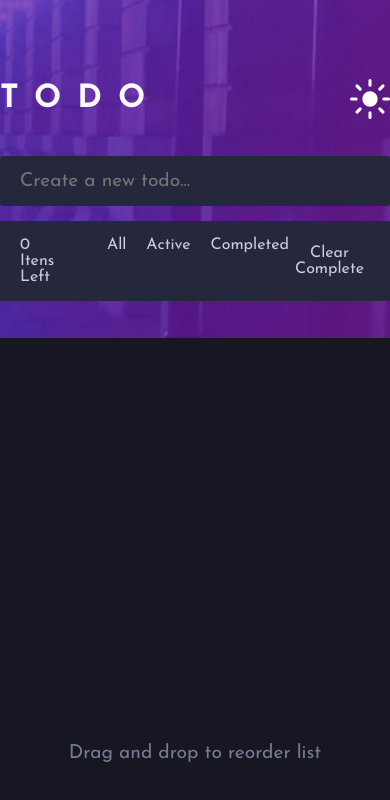
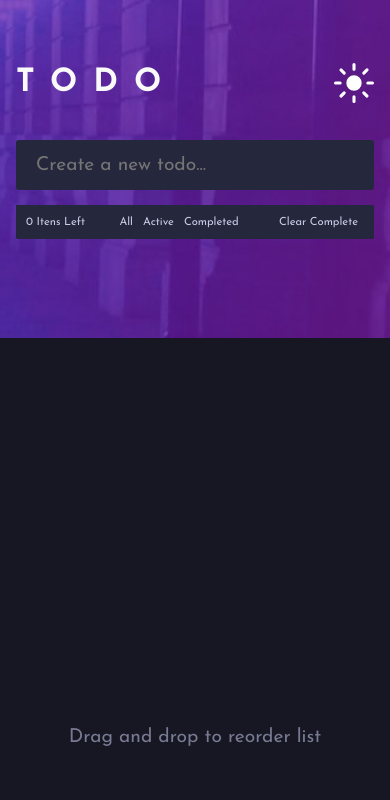
Before and after one commit to edvanbarbosa/todo-app-main, a React (Create React App) app: page / in a window 390 px wide. Shown: the top 800 px of the page. Built offline with nearby package versions, Linux system fonts and the light colour scheme.

Commit message:
LocalStorage and mobile version style

```diff
--- a/src/components/Main/AppContainer/AppContainer.module.scss
+++ b/src/components/Main/AppContainer/AppContainer.module.scss
@@ -8,6 +8,7 @@
     height: 100%;
     width: 600px;
     gap: 20px;
+    padding: 1em;
 
     &>p{
         font-size: 1.2rem;
--- a/src/components/Main/AppContainer/AppContent/Form/index.tsx
+++ b/src/components/Main/AppContainer/AppContent/Form/index.tsx
@@ -4,12 +4,11 @@ import {v4 as uuidv4} from 'uuid';
 import Itask from "../../../../../pages/types/Itask";
 
 interface IProps{
-  setTaskList: React.Dispatch<React.SetStateAction<Itask[]>>;
+  setTaskList: (tasks: () => Itask[]) => void;
   theme: "light" | "dark";
 }
 
 export default function Form({setTaskList, theme}: IProps){
-
   const [task, setTask] = useState<string>(""); // [valor, função de atualização]
 
   const addTask = (event: React.FormEvent<HTMLFormElement>) => {
--- a/src/components/Main/AppContainer/AppContent/List/index.tsx
+++ b/src/components/Main/AppContainer/AppContent/List/index.tsx
@@ -7,7 +7,7 @@ import { DragDropContext, Droppable } from "@hello-pangea/dnd";
 interface propsType {
   finishTask: (taskCompleted: Itask, action: boolean) => void;
   listForRender: Itask[];
-  setListForRender: React.Dispatch<React.SetStateAction<Itask[]>>;
+  setListForRender:  (tasks: () => Itask[]|Itask[]) => void;
   deleteTask: (taskToDelete: Itask) => void;
   filter: "all" | "active" | "completed";
   theme: "light" | "dark";
@@ -60,7 +60,7 @@ export default function List({
         result.destination.index
       );
 
-      setListForRender(items);
+      setListForRender(() =>items);
     }}>
       <Droppable droppableId="tasks" type="list" direction="vertical">
         {(provided) => (
--- a/src/components/Main/AppContainer/AppContent/ListWrapper/index.tsx
+++ b/src/components/Main/AppContainer/AppContent/ListWrapper/index.tsx
@@ -6,27 +6,26 @@ import style from "./ListWrapper.module.scss";
 
 interface IProps {
   tasks: Itask[];
-  setTaskList: React.Dispatch<React.SetStateAction<Itask[]>>;
+  setTaskList: (tasks: () => Itask[]) => void;
   theme: "light" | "dark";
 }
 
 export default function ListWrapper({ tasks, setTaskList, theme }: IProps) {
-  const [finished, setFinished] = useState<Itask>();
   const [filter, setFilter] = useState<"all" | "active" | "completed">("all"); //all, active, completed
+
   const finishOrResetTask = (taskCompleted: Itask, action: boolean) => {
     //taskCompleted é a task que foi completada, action é o valor que ela vai receber
-    setFinished(taskCompleted);
-    setTaskList((oldTasks) =>
-      oldTasks?.map((task) => ({
+    setTaskList((oldTasks = []) =>
+      oldTasks?.map((task: Itask) => ({
         ...task,
         completed: task.id === taskCompleted.id ? action : task.completed,
       }))
     );
-  };
+  }
 
   const deleteTask = (taskToDelete: Itask) => {
-    setTaskList((oldTasks) =>
-      oldTasks?.filter((task) => task.id !== taskToDelete.id)
+    setTaskList((oldTasks = []) =>
+      oldTasks?.filter((task: { id: string; }) => task.id !== taskToDelete.id)
     );
   };
 
--- a/src/components/Main/AppContainer/AppContent/TodoInfo/TodoInfo.module.scss
+++ b/src/components/Main/AppContainer/AppContent/TodoInfo/TodoInfo.module.scss
@@ -5,7 +5,7 @@
     justify-content: space-between;
     width: calc(100% - 40px);
     padding: 0px 20px;
-    border-radius: 3px;
+    border-radius: 0px 0px 3px 3px;
 
     .filter{
         display: flex;
@@ -60,3 +60,19 @@
         color: $light-grayish-blue;
     }
 }
+
+@media screen and (max-width: 500px){
+    .todoInfo{
+        width: calc(100% - 20px);
+        padding: 0px 10px;
+        font-size: .7em;
+        .filter{
+
+            gap: 10px;
+            padding: 0;
+        }
+        &>button{
+            font-size: 0.7rem;
+        }
+    }
+}
--- a/src/components/Main/AppContainer/AppContent/TodoInfo/index.tsx
+++ b/src/components/Main/AppContainer/AppContent/TodoInfo/index.tsx
@@ -6,7 +6,7 @@ interface IProps {
   setFilter: React.Dispatch<
     React.SetStateAction<"all" | "active" | "completed">
   >;
-  setTaskList: React.Dispatch<React.SetStateAction<Itask[]>>;
+  setTaskList:  (tasks: () => Itask[]) => void;
   theme: "light" | "dark";
 }
 
@@ -35,7 +35,7 @@ export default function TodoInfo({
       <button
         onClick={() =>
           setTaskList(
-            (oldTasks) => oldTasks?.filter((task) => !task.completed) //Filtrar as tasks que não estão completas
+            (oldTasks = []) => oldTasks?.filter((task:Itask) => !task.completed) //Filtrar as tasks que não estão completas
           )
         }
       >
--- a/src/components/Main/AppContainer/AppContent/index.tsx
+++ b/src/components/Main/AppContainer/AppContent/index.tsx
@@ -11,12 +11,22 @@ interface IProps {
 }
 
 export default function AppContent({ theme }: IProps) {
-  const [tasks = [], setTaskList] = useState<Itask[]>([]);
+  const tasksInStorage = localStorage.getItem("tasks");
+  const [tasks = [], setTaskList] = useState<Itask[]>([...JSON.parse(tasksInStorage || "[]")]);
+  const tasksForStorage: Itask[] = tasks;
+
+  const setTasks = (taskss: ()=> Itask[]) => {
+    setTaskList(taskss);
+    tasksForStorage.push(...taskss());
+    localStorage.setItem("tasks", JSON.stringify(tasksForStorage));
+
+  }
+
 
   return (
     <div className={style.AppContent}>
-      <Form theme={theme} setTaskList={setTaskList} />
-      <ListWrapper theme={theme} tasks={tasks} setTaskList={setTaskList} />
+      <Form theme={theme} setTaskList={setTasks} />
+      <ListWrapper theme={theme} tasks={tasks} setTaskList={setTasks} />
     </div>
   );
 }
--- a/src/components/Main/Main.module.scss
+++ b/src/components/Main/Main.module.scss
@@ -7,6 +7,6 @@
     z-index: 1;
     margin-left: -100%;
     width: 100%;
-    font-family: $Josefin-sans;
+    font-family: $Josefin-sans;;
 
 }
```
